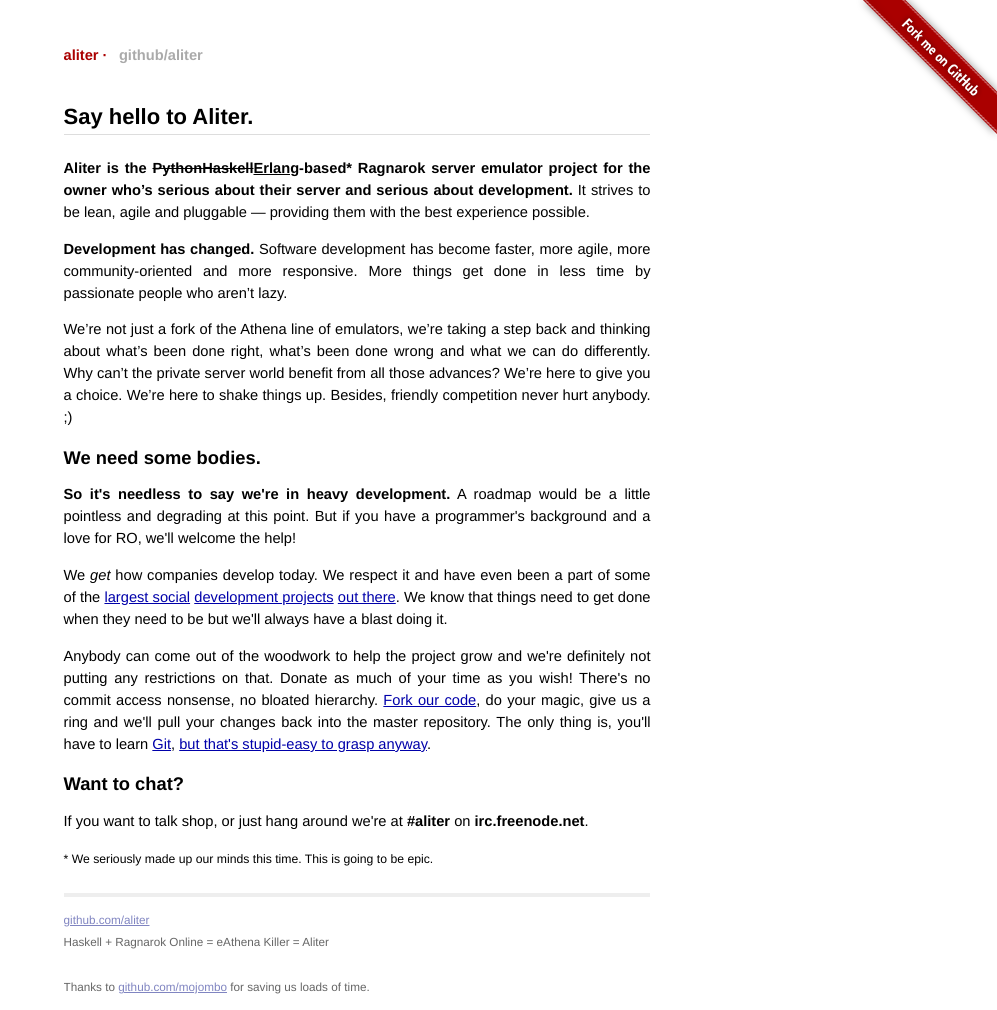
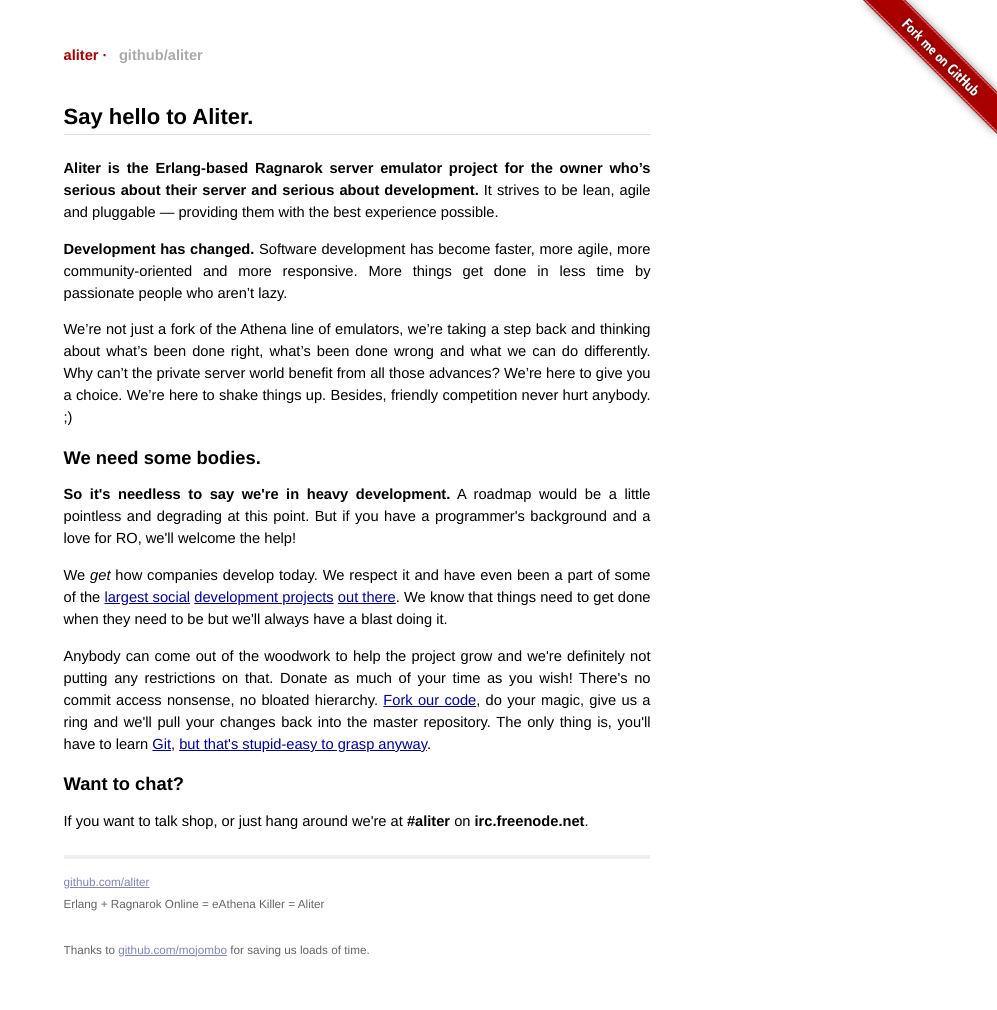
Before and after one commit to aliter/aliter.github.com, a Jekyll site: the page built from index.html, in a window 1280 px wide. Shown: the whole page, without its empty margins (283-1280 px from the left). Built offline with Jekyll 4.4.1, drawn with Linux system fonts in a browser that asks for light colours; Markdown is read by kramdown in place of the engine named in the settings; after the commit the page ends 972 px from its top, so only the background shows below that.

Commit message:
Finishing the Erlang transformation.

```diff
--- a/_layouts/default.html
+++ b/_layouts/default.html
@@ -22,7 +22,7 @@
         <div class="contact">
             <p>
                 <a href="http://github.com/aliter/">github.com/aliter</a><br />
-                Haskell + Ragnarok Online = eAthena Killer = Aliter
+                Erlang + Ragnarok Online = eAthena Killer = Aliter
             </p>
         </div>
         <div class="contact">
--- a/index.html
+++ b/index.html
@@ -5,7 +5,7 @@
 
 <div id="home">
     <h1>Say hello to Aliter.</h1>
-    <p><strong>Aliter is the <del>Python</del><del>Haskell</del><ins>Erlang</ins>-based* <span>Ragnarok server emulator project</span> for the owner who’s serious about their server and serious about development.</strong> It strives to be lean, agile and pluggable &mdash; providing them with the best experience possible.</p>
+    <p><strong>Aliter is the Erlang-based <span>Ragnarok server emulator project</span> for the owner who’s serious about their server and serious about development.</strong> It strives to be lean, agile and pluggable &mdash; providing them with the best experience possible.</p>
     <p><strong>Development has changed.</strong> Software development has become faster, more agile, more community-oriented and more responsive. More things get done in less time by passionate people who aren’t lazy.</p>
     <p>We’re not just a fork of the Athena line of emulators, we’re taking a step back and thinking about what’s been done right, what’s been done wrong and what we can do differently. Why can’t the private server world benefit from all those advances? We’re here to give you a choice. We’re here to shake things up. Besides, friendly competition never hurt anybody. ;)</p>
 
@@ -16,8 +16,6 @@
 
     <h2>Want to chat?</h2>
     <p>If you want to talk shop, or just hang around we're at <strong>#aliter</strong> on <strong>irc.freenode.net</strong>.</p>
-
-    <p><small>* We seriously made up our minds this time. This is going to be epic.</small></p>
 </div>
 
 <script type="text/javascript">
```
